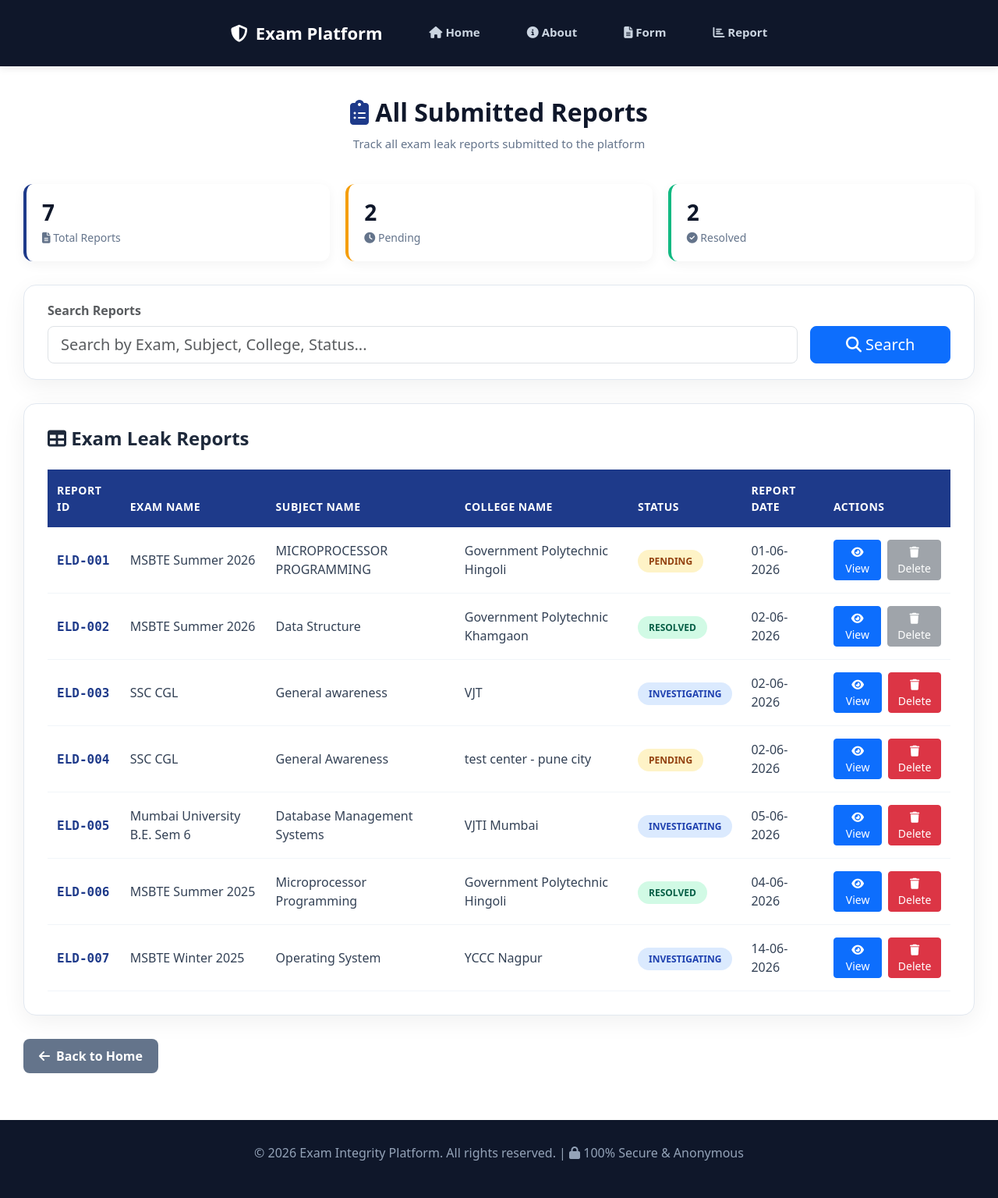
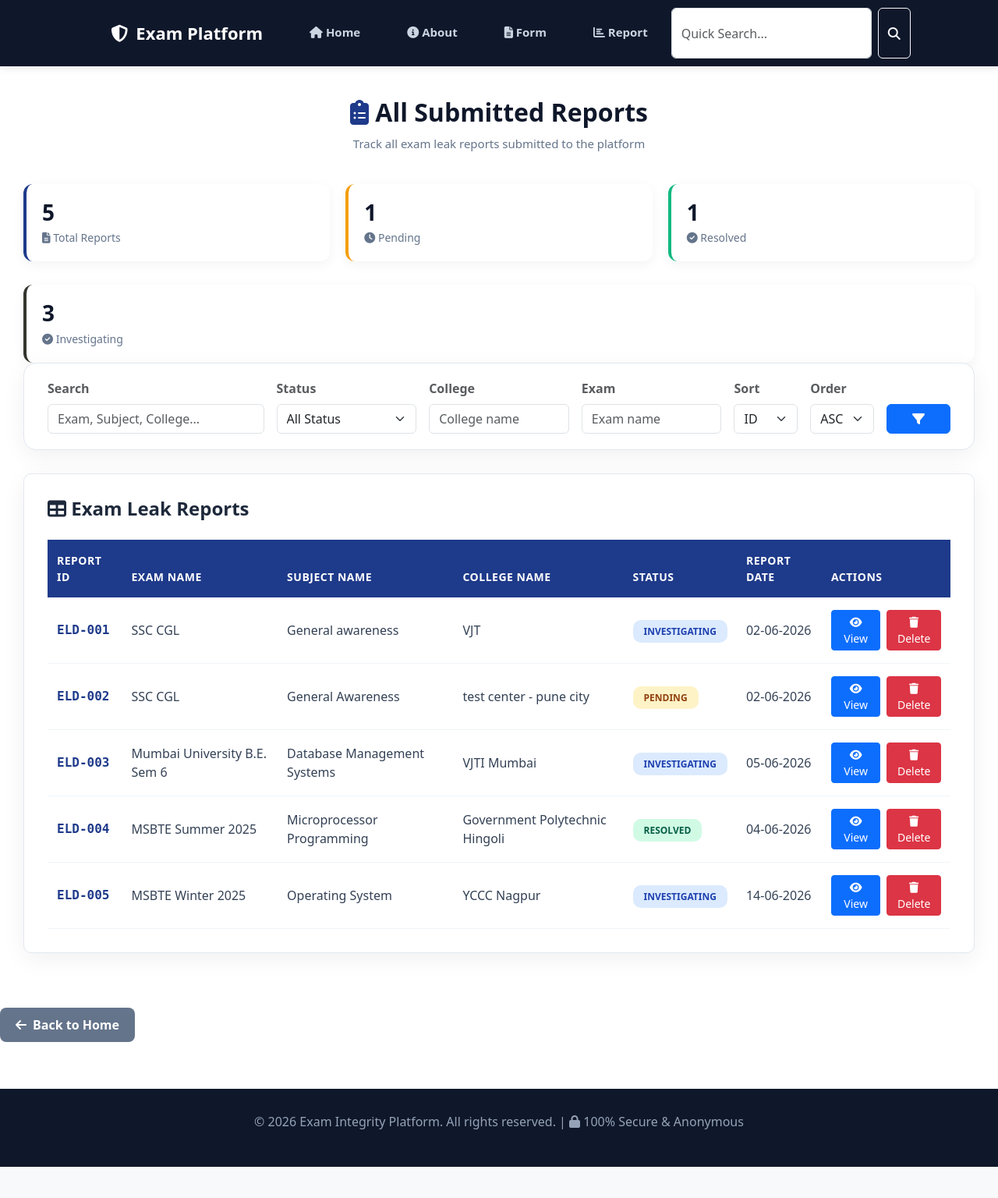
Before and after one commit to pratikshajadhav1112/python, a Flask app: page /report in a window 1280 px wide. Shown: the whole page at 78% size. After the commit the page ends 1496 px from the top, so only its background shows below. Run offline with Flask 3, Linux system fonts and the light colour scheme; data comes from the database, SQL or seed files in the repository; both versions use the stored data as it was after the commit.

Commit message:
challenge - a group : add filters and search in report

```diff
--- a/app.py
+++ b/app.py
@@ -40,7 +40,12 @@ def page_not_found(e):
 
 @app.route('/')
 def home():
-    return render_template('home.html')
+    conn = get_db()
+    total = conn.execute('SELECT COUNT(*) FROM entries').fetchone()[0]
+    pending = conn.execute("SELECT COUNT(*) FROM entries WHERE status='Pending'").fetchone()[0]
+    resolved = conn.execute("SELECT COUNT(*) FROM entries WHERE status='Resolved'").fetchone()[0]
+    conn.close()
+    return render_template('home.html', total=total, pending=pending, resolved=resolved)
 
 @app.route('/about')
 def about():
@@ -48,46 +53,54 @@ def about():
 
 @app.route('/form')
 def form():
-    return render_template('form.html')
+    today = datetime.now().strftime('%Y-%m-%d')
+    return render_template('form.html', today=today)
 
 @app.route('/submit', methods=['POST'])
 def submit_report():
-    exam_name = request.form.get('exam_name','').strip()
-    subject_name = request.form.get('subject_name','').strip()
-    college_name = request.form.get('college_name','').strip()
-    status = request.form.get('status','').strip()
-    report_date = request.form.get('report_date','').strip()
-    description = request.form.get('description','').strip()
+    try:
+        exam_name = request.form.get('exam_name','').strip()
+        subject_name = request.form.get('subject_name','').strip()
+        college_name = request.form.get('college_name','').strip()
+        status = request.form.get('status','Pending').strip()
+        report_date = request.form.get('report_date','').strip()
+        description = request.form.get('description','').strip()
 
-    print("=== FORM DATA ===")  # 👈 Debug line
-    print(f"Exam: {exam_name}, Subject: {subject_name}")
-    print(f"College: {college_name}, Date: {report_date}")
-    print(f"Status: {status}, Desc Length: {len(description)}")
+        if not exam_name or not subject_name or not college_name:
+          flash('Exam Name, Subject Name and College Name are required!', 'error')
+          return redirect(url_for('form'))
 
-
-
-    if not exam_name or not subject_name or not college_name:
-        flash('Exam Name, Subject Name and College Name are required!', 'error')
-        return redirect(url_for('form'))
-
-    conn = get_db()
-    conn.execute(
+        conn = get_db()
+        conn.execute(
         '''INSERT INTO entries
            (exam_name, subject_name, college_name, status, report_date, description)
-           VALUES (?, ?, ?, ?, ?, ?)''',
+           VALUES (?,?,?,?,?,?)''',
         (exam_name, subject_name, college_name, status, report_date, description)
     )
-    conn.commit()
+        conn.commit()
+        conn.close()
+
+        flash('Report Submitted Successfully!', 'success')
+        return redirect(url_for('report_list'))
+    except Exception as e:
+        print("ERROR :", e)
+    return f"error :{e}"
+# 👇 EXTENSION TASK: search.html Route
+@app.route('/search')
+def search_page():
+    conn = get_db()
+    # DISTINCT use karun unique values kadh - Challenge complete
+    statuses = [row[0] for row in conn.execute('SELECT DISTINCT status FROM entries WHERE status IS NOT NULL AND status!= "" ORDER BY status').fetchall()]
+    colleges = [row[0] for row in conn.execute('SELECT DISTINCT college_name FROM entries WHERE college_name IS NOT NULL AND college_name!= "" ORDER BY college_name').fetchall()]
+    exams = [row[0] for row in conn.execute('SELECT DISTINCT exam_name FROM entries WHERE exam_name IS NOT NULL AND exam_name!= "" ORDER BY exam_name').fetchall()]
     conn.close()
-
-    flash('Report Submitted Successfully!', 'success')
-    return redirect(url_for('report_list'))
+    return render_template('search.html', statuses=statuses, colleges=colleges, exams=exams)
 
 @app.route('/report/<int:id>')
 def view_report(id):
     conn = get_db()
     conn.row_factory = sqlite3.Row
-    report = conn.execute('SELECT * FROM entries WHERE id = ?', (id,)).fetchone()
+    report = conn.execute('SELECT * FROM entries WHERE id =?', (id,)).fetchone()
     conn.close()
 
     if report is None:
@@ -95,7 +108,8 @@ def view_report(id):
         return redirect(url_for('report_list'))
 
     report_dict = dict(report)
-    report_dict['display_id'] = f"ELD-{report_dict['id'] + DUMMY_COUNT:03d}"
+    # Fix: DUMMY_COUNT add karu naka ithe
+    report_dict['display_id'] = f"ELD-{report_dict['id']:03d}"
     report_dict['is_dummy'] = False
 
     if report_dict['report_date']:
@@ -121,21 +135,14 @@ def view_dummy_report(id):
 
     return render_template('detail.html', report=report_dict)
 
+
+
 @app.route('/delete/<int:id>', methods=['POST'])
 def delete_report(id):
     conn = get_db()
-    conn.row_factory = sqlite3.Row
-    report = conn.execute('SELECT * FROM entries WHERE id = ?', (id,)).fetchone()
-
-    if report is None:
-        flash('Report not found!', 'error')
-        conn.close()
-        return redirect(url_for('report_list'))
-
-    conn.execute("DELETE FROM entries WHERE id = ?", (id,))
+    conn.execute("DELETE FROM entries WHERE id =?", (id,))
     conn.commit()
     conn.close()
-
     flash('Report deleted Successfully!', 'success')
     return redirect(url_for('report_list'))
 
@@ -145,31 +152,39 @@ def report_list():
     sort_by = request.args.get('sort', 'display_id')
     order = request.args.get('order', 'asc')
 
+    # Filter parameters - Challenge ke liye
+    status_filter = request.args.get('status', '').strip()
+    college_filter = request.args.get('college', '').strip()
+    exam_filter = request.args.get('exam', '').strip()
+
     all_reports = []
 
-    # 1. Dummy Reports Filter
-    filtered_dummy = []
-    for dummy in DUMMY_REPORTS:
-        if search:
-            search_lower = search.lower()
-            if any(search_lower in str(dummy.get(field, '')).lower()
-                   for field in ['exam_name', 'subject_name', 'college_name', 'status', 'description']):
-                filtered_dummy.append(dummy)
-        else:
-            filtered_dummy.append(dummy)
-
-    for dummy in filtered_dummy:
-        dummy_copy = dummy.copy()
-        dummy_copy['display_id'] = f"ELD-{dummy['id']:03d}"
-        dummy_copy['view_url'] = url_for('view_dummy_report', id=dummy['id'])
-        dummy_copy['delete_url'] = None
-        dummy_copy['is_dummy'] = True
-        all_reports.append(dummy_copy)
-
-    # 2. Database Query
+    # 1. Check DB count - FIX: Dummy fakt DB empty asel tar
     conn = get_db()
     conn.row_factory = sqlite3.Row
+    db_count = conn.execute('SELECT COUNT(*) FROM entries').fetchone()[0]
 
+    # Dummy Reports - Fakt DB empty asel tarach dakhav
+    if db_count == 0:
+        filtered_dummy = []
+        for dummy in DUMMY_REPORTS:
+            if search:
+                search_lower = search.lower()
+                if any(search_lower in str(dummy.get(field, '')).lower()
+                       for field in ['exam_name', 'subject_name', 'college_name', 'status', 'description']):
+                    filtered_dummy.append(dummy)
+            else:
+                filtered_dummy.append(dummy)
+
+        for dummy in filtered_dummy:
+            dummy_copy = dummy.copy()
+            dummy_copy['display_id'] = f"ELD-{dummy['id']:03d}"
+            dummy_copy['view_url'] = url_for('view_dummy_report', id=dummy['id'])
+            dummy_copy['delete_url'] = None
+            dummy_copy['is_dummy'] = True
+            all_reports.append(dummy_copy)
+
+    # 2. Database Query with Filters
     valid_sorts = ['id', 'exam_name', 'subject_name', 'college_name', 'status', 'report_date']
     sort_column = 'id' if sort_by == 'display_id' else sort_by
     if sort_column not in valid_sorts:
@@ -177,31 +192,39 @@ def report_list():
 
     sort_order = 'DESC' if order == 'desc' else 'ASC'
 
+    # Dynamic Query with all filters
+    query = 'SELECT * FROM entries WHERE 1=1'
+    params = []
+
     if search:
-        query = f'''
-            SELECT * FROM entries
-            WHERE exam_name LIKE ? OR subject_name LIKE ? OR college_name LIKE ?
-               OR status LIKE ? OR description LIKE ?
-            ORDER BY {sort_column} {sort_order}
-        '''
-        db_reports = conn.execute(query, (f'%{search}%',) * 5).fetchall()
-    else:
-        query = f'SELECT * FROM entries ORDER BY {sort_column} {sort_order}'
-        db_reports = conn.execute(query).fetchall()
+        query += ' AND (exam_name LIKE? OR subject_name LIKE? OR college_name LIKE? OR status LIKE? OR description LIKE?)'
+        search_term = f'%{search}%'
+        params.extend([search_term] * 5)
 
+    if status_filter:
+        query += ' AND status =?'
+        params.append(status_filter)
+
+    if college_filter:
+        query += ' AND college_name =?'
+        params.append(college_filter)
+
+    if exam_filter:
+        query += ' AND exam_name =?'
+        params.append(exam_filter)
+
+    query += f' ORDER BY {sort_column} {sort_order}'
+
+    db_reports = conn.execute(query, params).fetchall()
     conn.close()
 
     # DB reports Process
-    db_index = 1
-    for row in db_reports:
+    for i, row in enumerate(db_reports, 1):
         report_dict = dict(row)
-        report_dict['display_id'] = f"ELD-{db_index+ DUMMY_COUNT:03d}"
-        db_index +=1
+        report_dict['display_id'] = f"ELD-{i:03d}"
         report_dict['is_dummy'] = False
         report_dict['view_url'] = url_for('view_report', id=report_dict['id'])
         report_dict['delete_url'] = url_for('delete_report', id=report_dict['id'])
-
-
 
         if report_dict['report_date']:
             try:
@@ -210,11 +233,6 @@ def report_list():
             except:
                 pass
         all_reports.append(report_dict)
-
-    # Final Sort by display_id
-    if sort_by == 'display_id':
-        reverse = True if order == 'desc' else False
-        all_reports.sort(key=lambda x: x['display_id'], reverse=reverse)
 
     return render_template("reports.html",
                          reports=all_reports,
--- a/templates/base.html
+++ b/templates/base.html
@@ -196,6 +196,18 @@
                         <i class="fas fa-chart-bar"></i> Report
                     </a>
                 </li>
+
+            <!-- 👇 Navbar Search Bar -->
+            <form class="d-flex" method="GET" action="{{ url_for('report_list') }}">
+                <input class="form-control me-2" type="search" name="search"
+                       placeholder="Quick Search..." value="{{ request.args.get('search', '') }}">
+                <button class="btn btn-outline-light" type="submit">
+                    <i class="fa-solid fa-magnifying-glass"></i>
+                </button>
+            </form>
+        </div>
+    </div>
+
             </ul>
         </div>
     </nav>
--- a/templates/form.html
+++ b/templates/form.html
@@ -99,7 +99,7 @@
             <i class="fas fa-lock"></i> All submissions are encrypted & 100% anonymous
         </div>
 
-        <form class="report-form" method="POST" action="{{ url_for('submit') }}">
+        <form method="POST" action="{{ url_for('submit_report') }}">
             <div class="row">
                 <div class="col-md-6">
                     <div class="form-group">
--- a/templates/reports.html
+++ b/templates/reports.html
@@ -25,7 +25,7 @@
 }
 .table-card {
     background: white;
-    border-radius: 16px;
+    border-radius: 10px;
     padding: 30px;
     box-shadow: 0 8px 30px rgba(0,0,0,0.06);
     border: 1px solid #e2e8f0;
@@ -55,7 +55,7 @@
 }
 .status-badge {
     padding: 6px 14px;
-    border-radius: 20px;
+    border-radius: 10px;
     font-size: 12px;
     font-weight: 700;
     text-transform: uppercase;
@@ -146,31 +146,81 @@
             <p><i class="fas fa-check-circle"></i> Resolved</p>
         </div>
     </div>
+    <div class="stat-box" style="border-left-color: #33352c;">
+            <h4>{{ reports|selectattr('status', 'equalto',  'Investigating')|list|length }}</h4>
+            <p><i class="fas fa-check-circle"></i> Investigating</p>
+        </div>
+    </div>
 
-    <!-- 👇 Search Box Add Kela - HE NAVIN AAHE -->
     <div class="search-box">
         <form method="GET" action="{{ url_for('report_list') }}" class="row g-3 align-items-end">
-            <div class="col-md-10">
-                <label class="form-label fw-bold text-muted">Search Reports</label>
-                <input
-                    type="text"
-                    name="search"
-                    class="form-control form-control-lg"
-                    placeholder="Search by Exam, Subject, College, Status..."
-                    value="{{ search or '' }}"
-                >
+            <div class="col-md-3">
+                <label class="form-label fw-bold text-muted">Search</label>
+                <input type="text" name="search" class="form-control"
+                       placeholder="Exam, Subject, College..."
+                       value="{{ search or '' }}">
             </div>
+
             <div class="col-md-2">
-                <button type="submit" class="btn btn-primary btn-lg w-100">
-                    <i class="fas fa-search"></i> Search
+                <label class="form-label fw-bold text-muted">Status</label>
+                <select name="status" class="form-select">
+                    <option value="">All Status</option>
+                    <option value="Pending" {% if request.args.get('status') == 'Pending' %}selected{% endif %}>Pending</option>
+                    <option value="Resolved" {% if request.args.get('status') == 'Resolved' %}selected{% endif %}>Resolved</option>
+                    <option value="Investigating" {% if request.args.get('status') == 'Investigating' %}selected{% endif %}>Investigating</option>
+                </select>
+            </div>
+
+            <div class="col-md-2">
+                <label class="form-label fw-bold text-muted">College</label>
+                <input type="text" name="college" class="form-control"
+                       placeholder="College name"
+                       value="{{ request.args.get('college', '') }}">
+            </div>
+
+            <div class="col-md-2">
+                <label class="form-label fw-bold text-muted">Exam</label>
+                <input type="text" name="exam" class="form-control"
+                       placeholder="Exam name"
+                       value="{{ request.args.get('exam', '') }}">
+            </div>
+
+            <div class="col-md-1">
+                <label class="form-label fw-bold text-muted">Sort</label>
+                <select name="sort" class="form-select">
+                    <option value="id" {% if sort_by == 'id' or sort_by == 'display_id' %}selected{% endif %}>ID</option>
+                    <option value="exam_name" {% if sort_by == 'exam_name' %}selected{% endif %}>Exam</option>
+                    <option value="report_date" {% if sort_by == 'report_date' %}selected{% endif %}>Date</option>
+                    <option value="status" {% if sort_by == 'status' %}selected{% endif %}>Status</option>
+                </select>
+            </div>
+
+            <div class="col-md-1">
+                <label class="form-label fw-bold text-muted">Order</label>
+                <select name="order" class="form-select">
+                    <option value="asc" {% if order == 'asc' %}selected{% endif %}>ASC</option>
+                    <option value="desc" {% if order == 'desc' %}selected{% endif %}>DESC</option>
+                </select>
+            </div>
+
+            <div class="col-md-1">
+                <button type="submit" class="btn btn-primary w-100">
+                    <i class="fas fa-filter"></i>
                 </button>
             </div>
-            {% if search %}
+
+            {% if search or request.args.get('status') or request.args.get('college') or request.args.get('exam') %}
             <div class="col-12">
                 <div class="alert alert-info mb-0 d-flex justify-content-between align-items-center">
-                    <span><i class="fas fa-info-circle"></i> Showing results for: <b>"{{ search }}"</b></span>
+                    <span>
+                        <i class="fas fa-filter"></i> Active Filters:
+                        {% if search %}<span class="badge bg-primary">Search: "{{ search }}"</span>{% endif %}
+                        {% if request.args.get('status') %}<span class="badge bg-warning text-dark">Status: {{ request.args.get('status') }}</span>{% endif %}
+                        {% if request.args.get('college') %}<span class="badge bg-success">College: {{ request.args.get('college') }}</span>{% endif %}
+                        {% if request.args.get('exam') %}<span class="badge bg-info">Exam: {{ request.args.get('exam') }}</span>{% endif %}
+                    </span>
                     <a href="{{ url_for('report_list') }}" class="btn btn-sm btn-outline-secondary">
-                        <i class="fas fa-times"></i> Clear Search
+                        <i class="fas fa-times"></i> Clear All
                     </a>
                 </div>
             </div>
```
Also changed, not shown: templates/search.html (added, +81 -0 lines), myproject.db.
